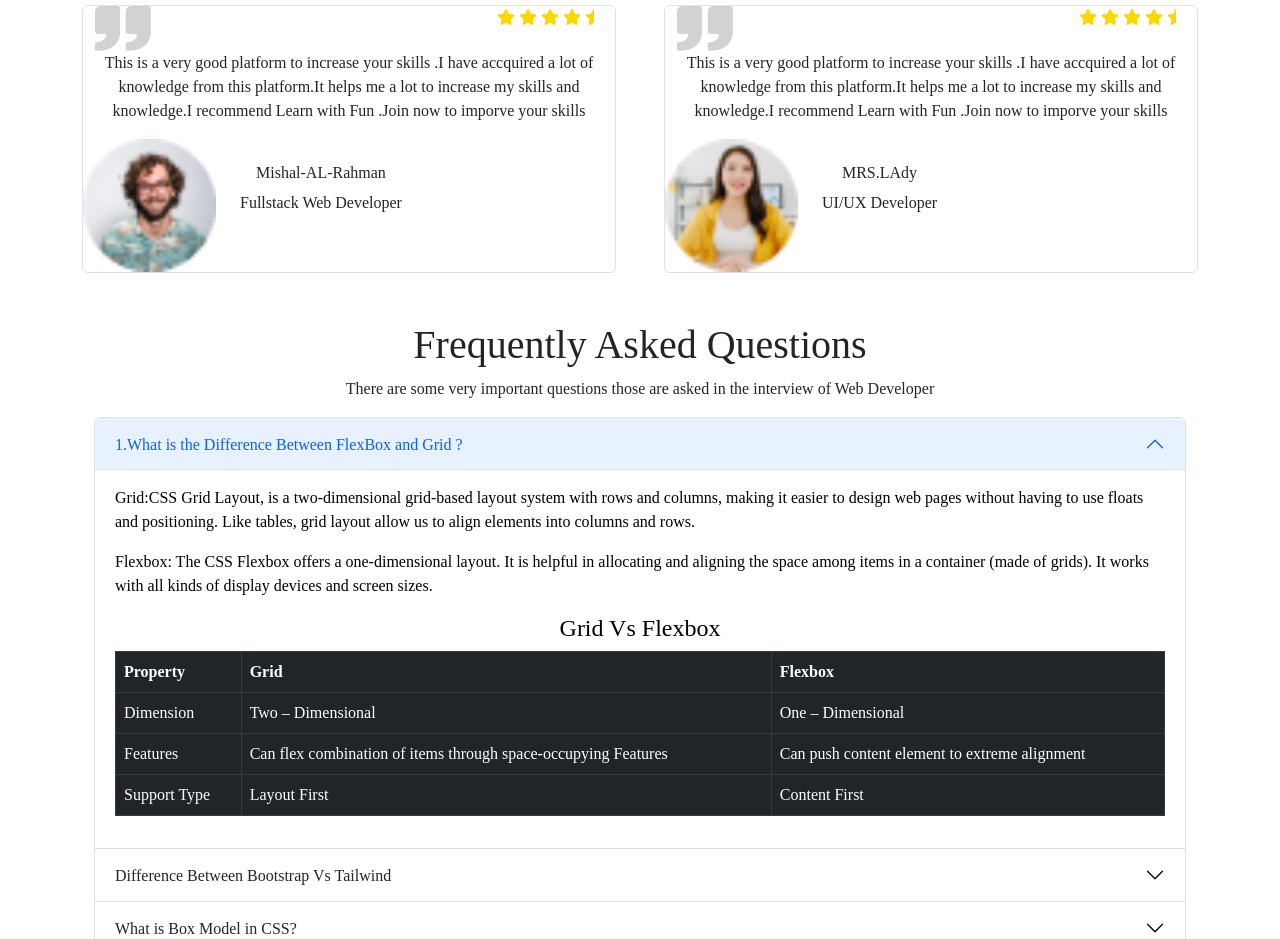
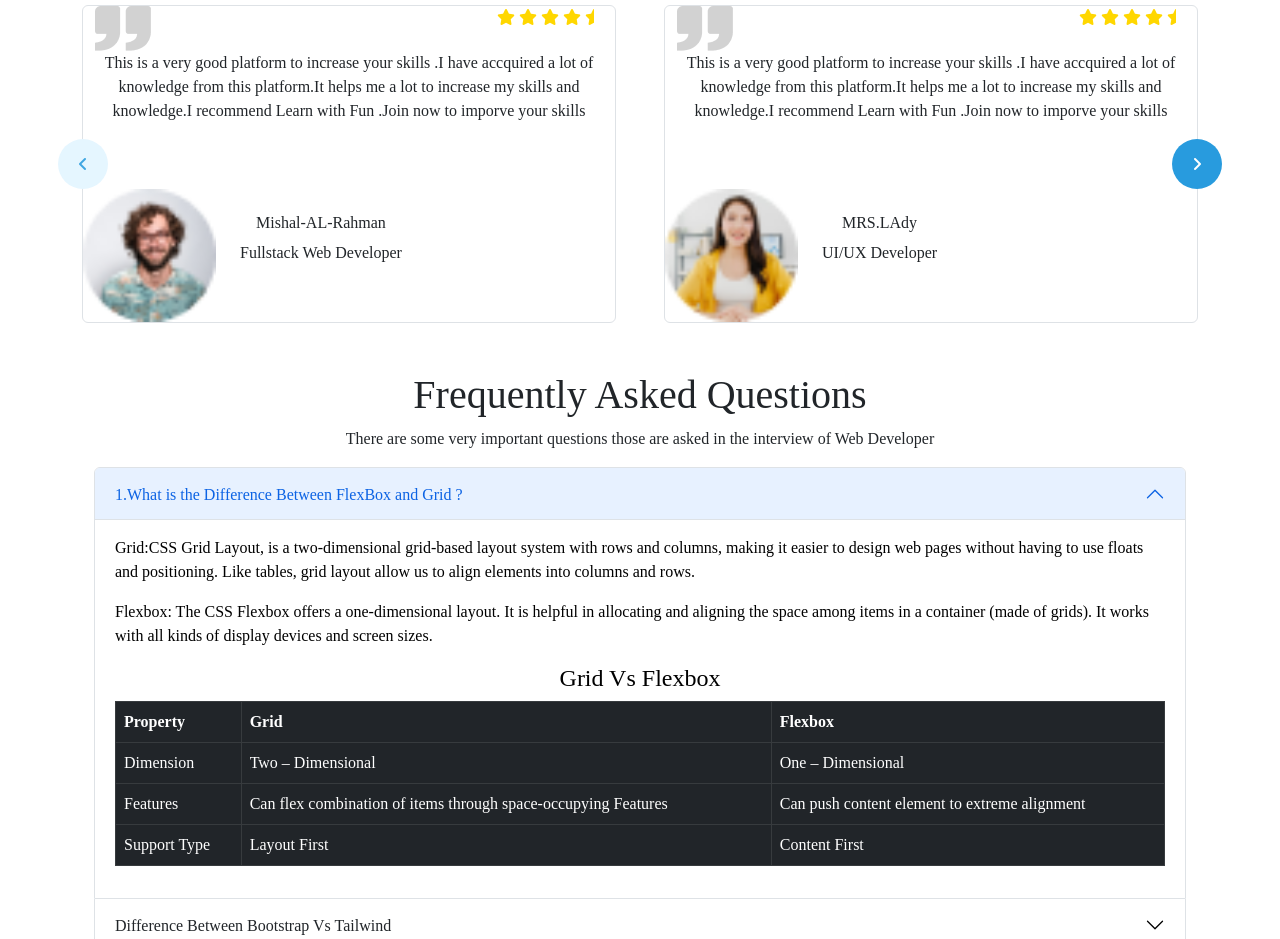
Before and after one commit to ASHRAF1925/Assignment-3_Education_website, a plain HTML site: page index.html in a window 1280 px wide. Shown: the part 3580-4519 px from the top of the page. Drawn offline with nearby package versions, Linux system fonts and the light colour scheme; a web font is replaced by a local one.

Commit message:
left right icon done

```diff
--- a/index.html
+++ b/index.html
@@ -493,6 +493,7 @@
         <section class="feedback-section text-center mt-5">
             <h1>Some Students Feedback</h1>
             <p>These are valuable Feedbacks from Our Students</p>
+
             <div class="row g-5">
                 <div class="col-lg-6 col-md-12  ">
                     <div class="border rounded">
@@ -509,11 +510,17 @@
                             </div>
 
                         </div>
+
                         <div class="container">
                             <p>This is a very good platform to increase your skills .I have accquired a lot of knowledge
                                 from this platform.It helps me a lot to increase my skills and knowledge.I recommend
                                 Learn
                                 with Fun .Join now to imporve your skills</p>
+
+                        </div>
+                        <div class="previous rounded-circle container d-lg-flex justify-content-center align-items-center d-none  position-relative end-50 "
+                            style="background-color: rgba(229,246,255,255);color:#3fa6e2 ;width: 50px;height: 50px; ">
+                            <i class="fa-solid fa-angle-left"></i>
 
                         </div>
                         <div class=" d-flex ">
@@ -548,6 +555,12 @@
                                 Learn
                                 with Fun .Join now to imporve your skills</p>
 
+
+                        </div>
+                        <div class="next rounded-circle  container justify-content-center align-items-center position-relative start-50 d-none d-none d-lg-flex "
+                            style="background-color:rgba(40,155,222,255) ; color:white; width: 50px;height: 50px; ">
+                            <i class="fa-solid fa-angle-right"></i>
+
                         </div>
                         <div class=" d-flex ">
                             <img class="img-fluid w-25" src="images/student/student-6.png" alt="">
@@ -563,6 +576,8 @@
 
 
             </div>
+
+
 
 
 
```
